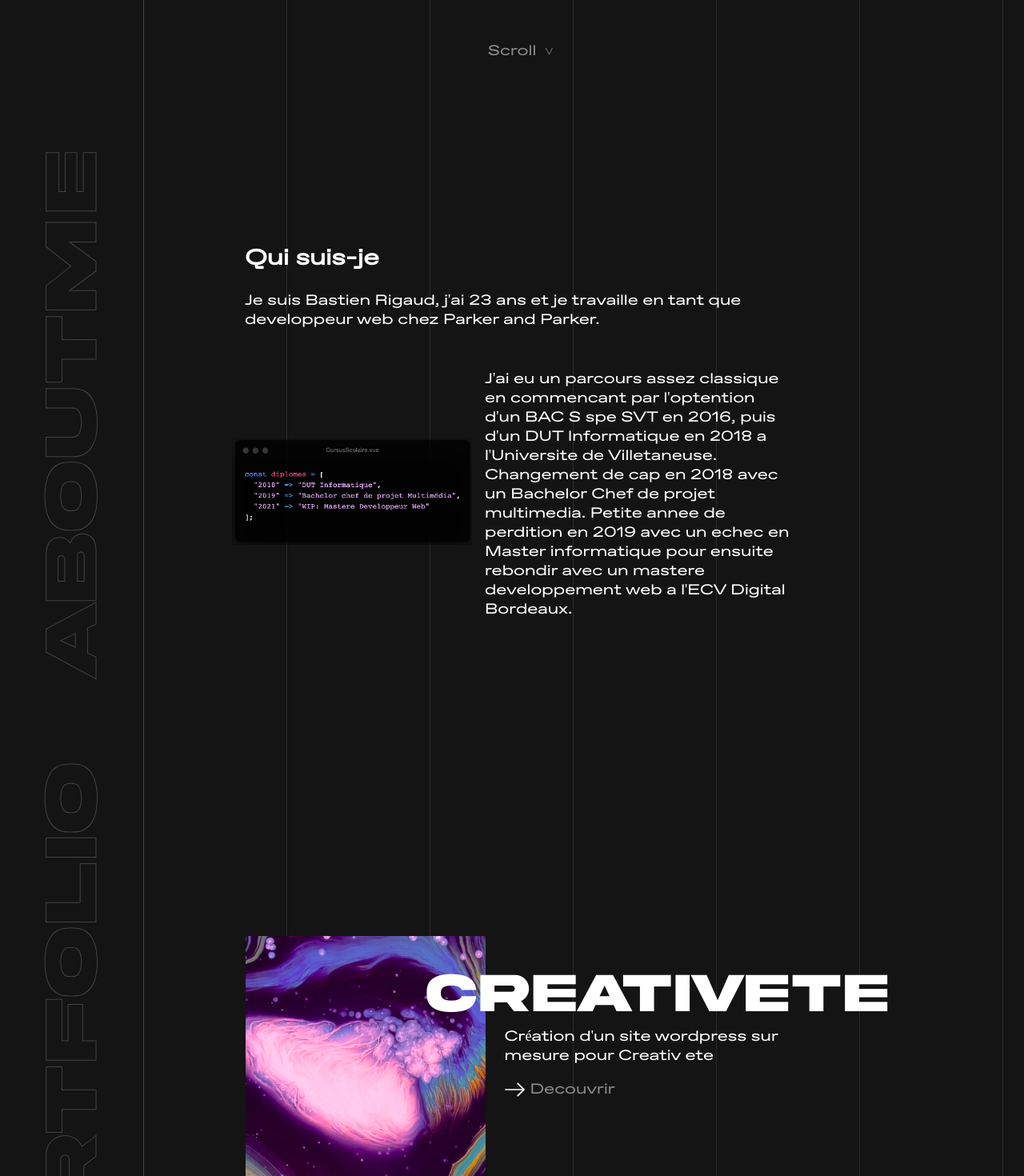
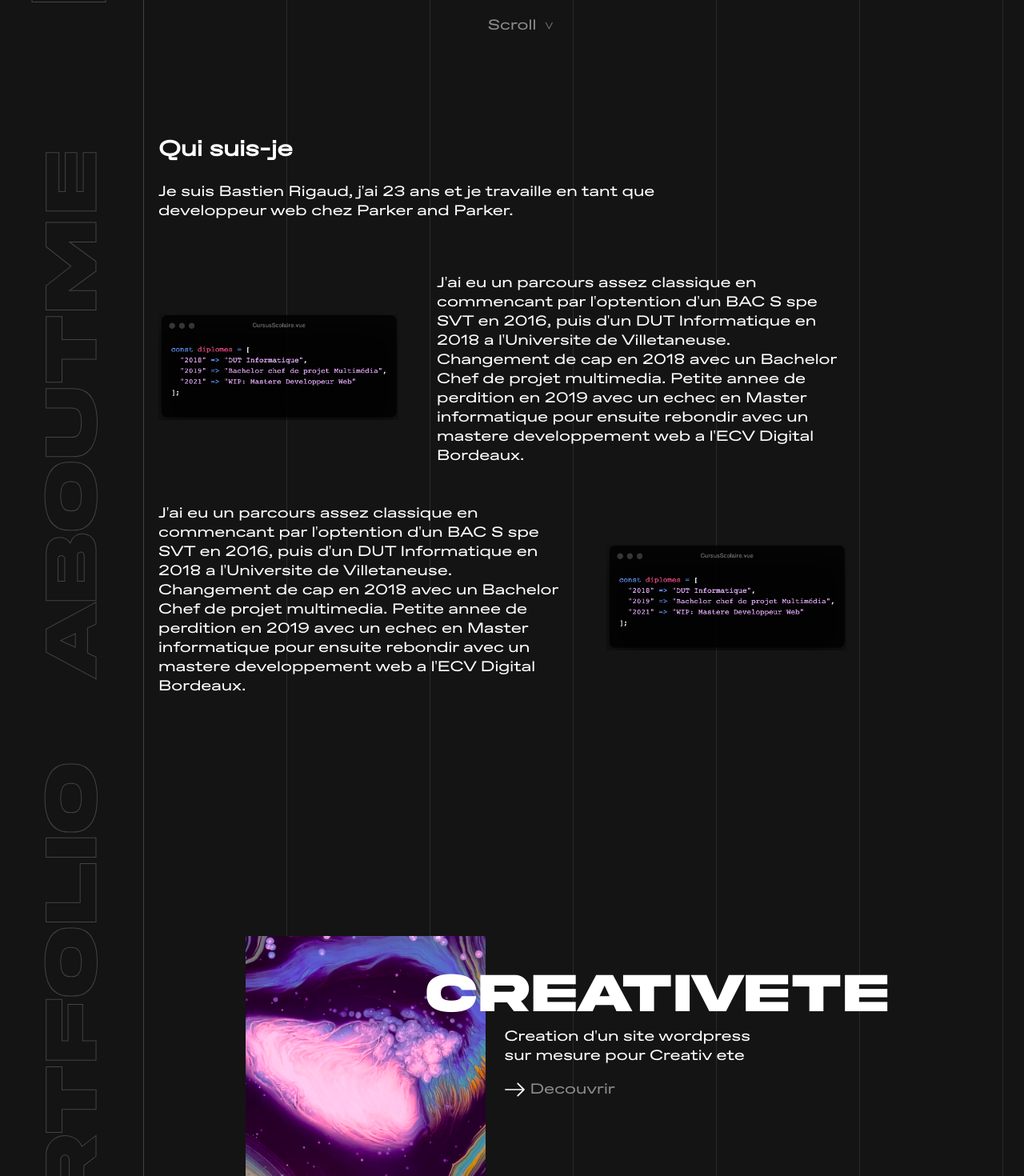
Before and after one commit to Teyz/twitch-vue, a Vue app: page / in a window 1280 px wide. Shown: the part 680-2150 px from the top of the page at 80% size. Built offline with nearby package versions, Linux system fonts and the light colour scheme.

Commit message:
DONE: aos

```diff
--- a/src/App.vue
+++ b/src/App.vue
@@ -1,9 +1,8 @@
 <template>
   <div id="nav" class="topnav">
     <router-link to="/">Home</router-link>
+    <a href="/#aboutme">About Me</a>
     <a href="/#portfolio">Portfolio</a>
-    <router-link to="/experience">Experience</router-link>
-    <router-link to="/contact">Contact</router-link>
     <svg viewBox="0 0 100 80" width="40" height="40" v-on:click="showMenu()">
       <rect width="100" height="10" rx="4" fill="white"></rect>
       <rect y="30" width="100" height="10" rx="4" fill="white"></rect>
--- a/src/assets/styles/helpers/_typograhies.scss
+++ b/src/assets/styles/helpers/_typograhies.scss
@@ -16,7 +16,7 @@
 
     color: transparent;
 
-    transform: rotate(180deg) translate(-7px, 5%);
+    transform: rotate(180deg) translate(-7px, 0%);
 
     -webkit-text-stroke-width: 1px;
     -webkit-text-stroke-color: rgba(255, 255, 255, 0.2);
@@ -35,10 +35,15 @@ a {
 
 #small {
   font-size: 95px !important;
-  transform: rotate(180deg) translate(-35px, -0%);
+  transform: rotate(180deg) translate(-35px, 0%);
 }
 
 #medium {
   font-size: 84px !important;
-  transform: rotate(180deg) translate(-40px, -4%);
+  transform: rotate(180deg) translate(-40px, 0%);
 }
+
+#regular {
+  font-size: 115px !important;
+  transform: rotate(180deg) translate(-25px, 0%);
+}
--- a/src/components/TextImageSection.vue
+++ b/src/components/TextImageSection.vue
@@ -1,5 +1,5 @@
 <template>
-  <section class="textImageSectionRoot">
+  <section class="textImageSectionRoot" :class="{ reversImage: isReverse }">
     <div class="imageSection" data-aos="zoom-out-right" data-aos-delay="300">
       <img :src="image" alt="" />
     </div>
@@ -26,9 +26,9 @@ export default {
       type: String,
       default: "",
     },
-    position: {
-      type: String,
-      default: "left",
+    isReverse: {
+      type: Boolean,
+      default: false,
     },
   },
 };
@@ -47,9 +47,24 @@ export default {
   }
 
   @media screen and (min-width: 1024px) {
+    padding-bottom: 48px;
     flex-direction: row;
+
+    &.reversImage {
+      flex-direction: row-reverse;
+
+      .imageSection {
+        padding-left: 24px;
+      }
+
+      .textSection {
+        padding-right: 24px;
+        padding-left: 0;
+      }
+    }
+
     .imageSection {
-      padding: 8px;
+      padding-right: 24px;
       text-align: end;
       width: 100%;
       img {
@@ -57,8 +72,8 @@ export default {
       }
     }
     .textSection {
-      padding: 8px;
-      max-width: 30vw;
+      padding-left: 24px;
+      max-width: 40vw;
       text-align: left;
     }
   }
--- a/src/components/TextSection.vue
+++ b/src/components/TextSection.vue
@@ -35,7 +35,7 @@ export default {
 <!-- Add "scoped" attribute to limit CSS to this component only -->
 <style scoped lang="scss">
 .textSectionRoot {
-  padding: 24px;
+  padding: 24px 24px 48px 0px;
   display: flex;
   flex-direction: column;
   justify-content: center;
--- a/src/components/Wrapper.vue
+++ b/src/components/Wrapper.vue
@@ -1,5 +1,5 @@
 <template>
-  <section class="wrapperRoot">
+  <section class="wrapperRoot" :id="id">
     <h1 class="background-title" :id="size">
       {{ title }}
     </h1>
@@ -18,6 +18,10 @@ export default {
     size: {
       type: String,
       default: "normal",
+    },
+    id: {
+      type: String,
+      default: "",
     },
   },
 };
--- a/src/pages/Brawks.vue
+++ b/src/pages/Brawks.vue
@@ -23,6 +23,6 @@ export default {
 <!-- Add "scoped" attribute to limit CSS to this component only -->
 <style scoped lang="scss">
 .brawksRoot {
-  padding: 24px;
+  height: 100vh;
 }
 </style>
--- a/src/pages/Index.vue
+++ b/src/pages/Index.vue
@@ -4,27 +4,30 @@
       <MainTitle />
       <Stickers />
     </Wrapper>
-    <Wrapper title="AboutMe" size="small">
+    <Wrapper title="AboutMe" size="small" id="aboutme">
       <About />
     </Wrapper>
-    <Wrapper title="Portfolio" size="small">
+    <Wrapper title="Portfolio" size="small" id="portfolio">
       <PortfolioItem
+        animation
         title="creativete"
         image="/img/portfolio/creativete.png"
-        text="Création d'un site wordpress sur mesure pour Creativ ete"
+        text="Creation d'un site wordpress sur mesure pour Creativ ete"
+        url="https://creativete.rivp.fr/"
       />
     </Wrapper>
     <Wrapper title="Portfolio" size="small">
       <PortfolioItem
         title="brawks"
         image="/img/portfolio/brawks.png"
-        text="Création d'api et Bot pour le streamer Brawks"
-        url="/brawks"
+        text="Creation d'api et Bot pour le streamer Brawks"
+        url="brawks"
       />
     </Wrapper>
     <Wrapper title="Experience" size="medium">
       <ExperiencesList />
     </Wrapper>
+    <Wrapper title="Contact" size="regular"> </Wrapper>
   </section>
 </template>
 
--- a/src/pages/Index/About.vue
+++ b/src/pages/Index/About.vue
@@ -7,6 +7,15 @@
       "
     />
     <TextImageSection
+      image="img/about/CursusScolaire.png"
+      text="J'ai eu un parcours assez classique en commencant par l'optention
+      d'un BAC S spe SVT en 2016, puis d'un DUT Informatique en 2018 a l'Universite
+      de Villetaneuse. Changement de cap en 2018 avec un Bachelor Chef de projet multimedia.
+      Petite annee de perdition en 2019 avec un echec en Master informatique pour ensuite rebondir avec un mastere developpement web a l'ECV
+      Digital Bordeaux."
+    />
+    <TextImageSection
+      isReverse
       image="img/about/CursusScolaire.png"
       text="J'ai eu un parcours assez classique en commencant par l'optention
       d'un BAC S spe SVT en 2016, puis d'un DUT Informatique en 2018 a l'Universite
--- /dev/null
+++ b/src/pages/Index/Contact.vue
@@ -0,0 +1,20 @@
+<template>
+  <div class="contactRoot"></div>
+</template>
+
+<script>
+export default {
+  name: "Contact",
+};
+</script>
+
+<!-- Add "scoped" attribute to limit CSS to this component only -->
+<style scoped lang="scss">
+.aboutRoot {
+  display: flex;
+  flex-direction: column;
+  justify-content: center;
+  align-items: flex-start;
+  max-width: 80vw;
+}
+</style>
--- a/src/pages/Index/MainTitle.vue
+++ b/src/pages/Index/MainTitle.vue
@@ -52,6 +52,7 @@ export default {
 
   @media screen and (min-width: 1024px) {
     min-height: 75vh;
+    margin-top: 0 !important;
   }
   h1 {
     font-family: "Akira";
--- a/src/pages/Index/PortfolioItem.vue
+++ b/src/pages/Index/PortfolioItem.vue
@@ -1,12 +1,22 @@
 <template>
-  <div class="portfolioItemRoot" data-aos="fade-down-right">
+  <div v-if="animation" class="portfolioItemRoot" data-aos="fade-down-right">
     <img :src="image" alt="" />
     <div class="portfolioContent">
       <h2>{{ title }}</h2>
       <p>
         {{ text }}
       </p>
-      <router-link to="/brawks">Decouvrir</router-link>
+      <a :href="url" target="_blank">Decouvrir</a>
+    </div>
+  </div>
+  <div v-else class="portfolioItemRoot" data-aos="fade-down-left">
+    <img :src="image" alt="" />
+    <div class="portfolioContent">
+      <h2>{{ title }}</h2>
+      <p>
+        {{ text }}
+      </p>
+      <a :href="url" target="_blank">Decouvrir</a>
     </div>
   </div>
 </template>
@@ -32,6 +42,10 @@ export default {
     image: {
       type: String,
       default: "",
+    },
+    animation: {
+      type: Boolean,
+      default: false,
     },
   },
   created() {
--- a/src/router/index.js
+++ b/src/router/index.js
@@ -1,4 +1,4 @@
-import { createRouter, createWebHashHistory } from 'vue-router'
+import { createRouter, createWebHistory } from 'vue-router'
 import Index from '@/pages/Index.vue'
 import Brawks from '@/pages/Brawks.vue'
 import NotFound from '@/pages/NotFound.vue'
@@ -21,7 +21,7 @@ const routes = [
 ]
 
 const router = createRouter({
-  history: createWebHashHistory(),
+  history: createWebHistory(),
   routes
 })
 
```
